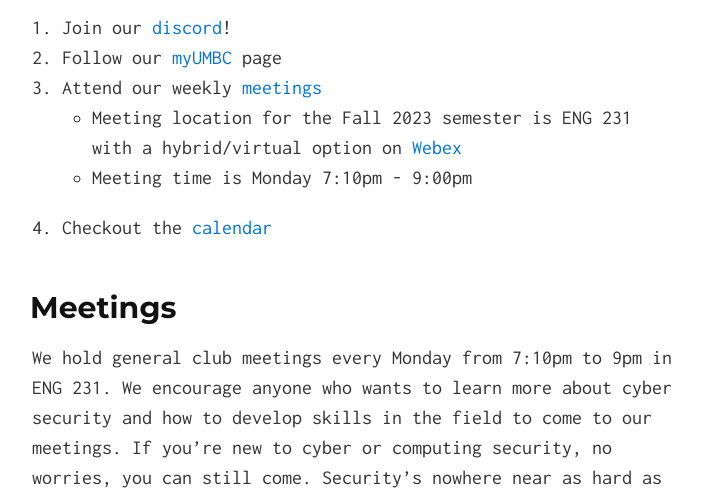
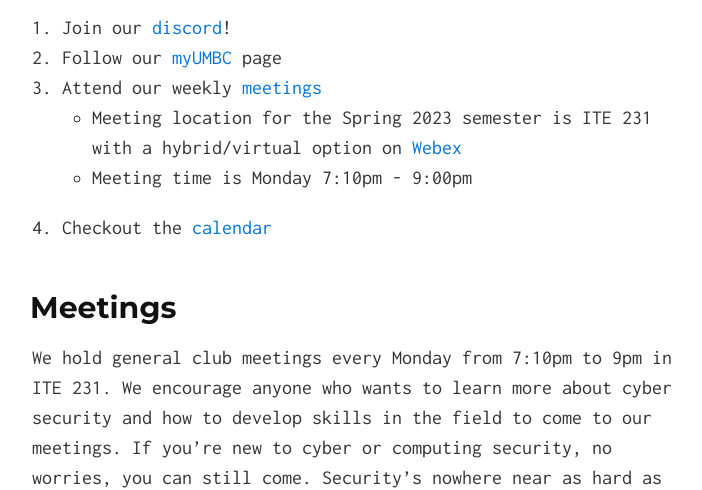
Before and after one commit to UMBCCyberDawgs/umbccyberdawgs.github.io, a Jekyll site: the page built from index.md, in a window 1280 px wide and 900 px high, scrolled down 534 px. Shown: the part 153-643 px from the top of the window, without its empty margins (288-990 px from the left). Built offline with Jekyll 4.4.1, drawn with Linux system fonts in a browser that asks for light colours; our own code applies the rules of GitHub Pages for plain Markdown files; some of the changed text lies outside the part shown.

Commit message:
room updated to ITE 231

```diff
--- a/index.md
+++ b/index.md
@@ -18,13 +18,13 @@ There are a few things you can do to get involved with the club.
 1. Join our [discord](https://discord.gg/SKwhhNyrdJ)!
 2. Follow our [myUMBC](https://my3.my.umbc.edu/groups/umbccd) page
 3. Attend our weekly [meetings](#meetings)
-    * Meeting location for the Fall 2023 semester is ENG 231 with a hybrid/virtual option on [Webex](https://umbc.webex.com/meet/CyberDawgs)
+    * Meeting location for the Spring 2023 semester is ITE 231 with a hybrid/virtual option on [Webex](https://umbc.webex.com/meet/CyberDawgs)
     * Meeting time is Monday 7:10pm - 9:00pm
 4. Checkout the [calendar](#calendar)
 
 ## <a name="meetings">Meetings
 
-We hold general club meetings every Monday from 7:10pm to 9pm in ENG 231.
+We hold general club meetings every Monday from 7:10pm to 9pm in ITE 231.
 We encourage anyone who wants to learn more about cyber security and how to develop
 skills in the field to come to our meetings. If you’re
 new to cyber or computing security, no worries, you can still come.
```
